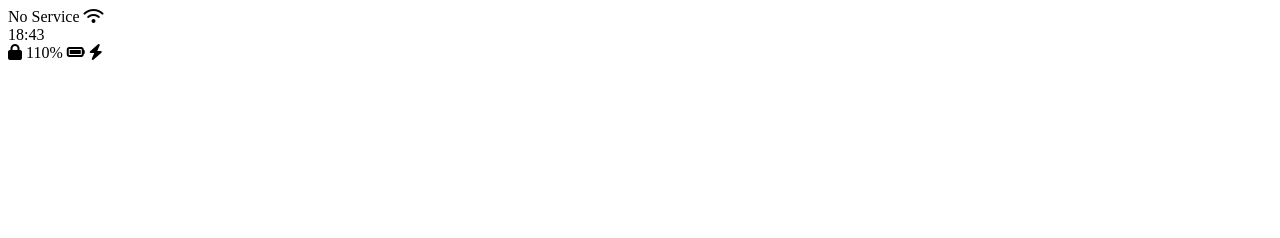
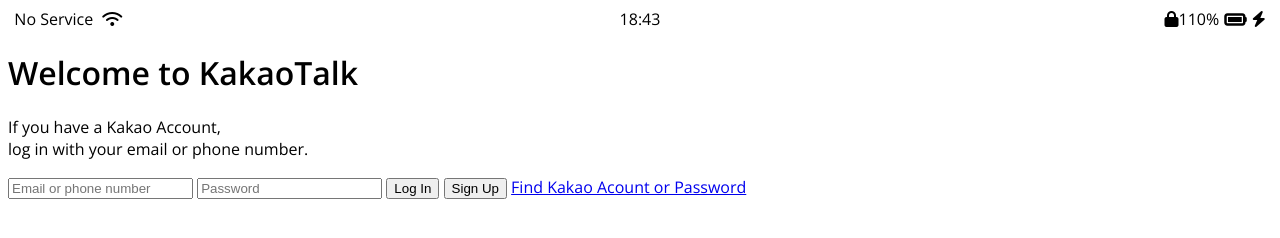
Before and after one commit to HoyeongJeon/selfstudy-html.css, a plain HTML site: page kakao-clone/index.html in a window 1280 px wide. Drawn offline with nearby package versions, Linux system fonts and the light colour scheme.

Commit message:
Status-bar: CSS
Make them order evenly at the top

```diff
--- /dev/null
+++ b/kakao-clone/css/styles.css
@@ -0,0 +1,31 @@
+@import url("https://fonts.googleapis.com/css2?family=Open+Sans:wght@400;600&display=swap");
+body {
+  font-family: "Open Sans", sans-serif;
+}
+.status-bar {
+  display: flex;
+  justify-content: center;
+}
+
+.status-bar__column {
+  width: 33%;
+}
+
+.status-bar__column:first-child span {
+  margin-right: 5px;
+}
+
+.status-bar__column:nth-child(2) {
+  display: flex;
+  justify-content: center;
+}
+
+.status-bar__column:last-child {
+  display: flex;
+  justify-content: flex-end;
+  align-items: center;
+}
+
+.status-bar__column .fa-battery-full {
+  margin: 0px 5px;
+}
--- a/kakao-clone/index.html
+++ b/kakao-clone/index.html
@@ -1,13 +1,14 @@
 <!DOCTYPE html>
 <html lang="en">
   <head>
+    <link rel="stylesheet" href="css/styles.css" />
     <meta charset="UTF-8" />
     <meta http-equiv="X-UA-Compatible" content="IE=edge" />
     <meta name="viewport" content="width=device-width, initial-scale=1.0" />
-    <title>Welcome to Kakao Talk</title>
+    <title>Welcome to KakaoTalk</title>
   </head>
   <body>
-    <div id="status-bar">
+    <div class="status-bar">
       <div class="status-bar__column">
         <span>No Service</span>
         <!-- Wifi Icon -->
@@ -21,11 +22,27 @@
         <i class="fas fa-lock"></i>
         <span>110%</span>
         <!-- Battery Icon -->
-        <i class="fas fa-battery-full"></i>
+        <i class="fas fa-battery-full fa-lg"></i>
         <!-- Lightning Icon -->
         <i class="fas fa-bolt"></i>
       </div>
     </div>
+
+    <header class="welcome-header">
+      <h1 class="welcome-header__title">Welcome to KakaoTalk</h1>
+      <p class="welcome-header__text">
+        If you have a Kakao Account,<br />log in with your email or phone
+        number.
+      </p>
+    </header>
+
+    <form id="login-form">
+      <input type="text" placeholder="Email or phone number" />
+      <input type="password" placeholder="Password" />
+      <input type="submit" value="Log In" />
+      <input type="submit" value="Sign Up" />
+      <a href="#">Find Kakao Acount or Password</a>
+    </form>
     <script
       src="https://kit.fontawesome.com/6478f529f2.js"
       crossorigin="anonymous"
```
Also changed, not shown: kakao-clone/styles.css (deleted).
